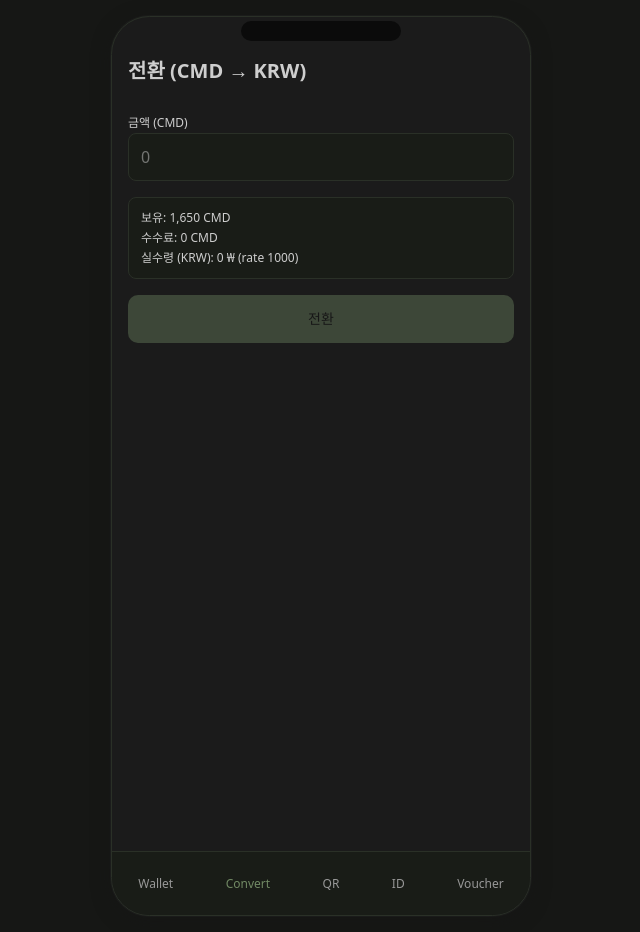
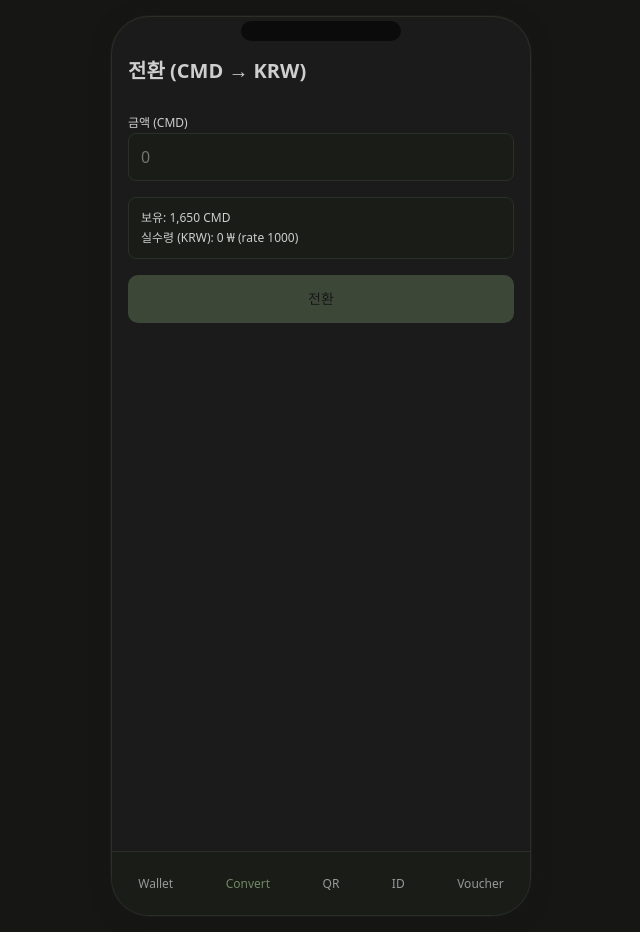
Before and after one commit to yun-sangho/commando, a Next.js app: page /wallet/convert in a window 1280 px wide. Shown: the whole page, without its empty margins (319-959 px from the left). Built offline with nearby package versions, Linux system fonts and the light colour scheme.

Commit message:
fix: remove fee display from conversion page

```diff
--- a/app/wallet/convert/page.tsx
+++ b/app/wallet/convert/page.tsx
@@ -22,7 +22,6 @@ export default function ConvertPage() {
         </div>
         <div className="text-xs space-y-1 bg-card border p-3 rounded-md">
           <p>보유: {wallet.cmd.toLocaleString()} CMD</p>
-          <p>수수료: {fee.toLocaleString(undefined,{maximumFractionDigits:2})} CMD</p>
           <p>실수령 (KRW): {krw>0? krw.toLocaleString(undefined,{maximumFractionDigits:0}) : 0} ₩ (rate {rate})</p>
         </div>
   <button disabled={!(parsed>0) || parsed> wallet.cmd} className="w-full h-12 rounded-lg bg-primary text-primary-foreground disabled:opacity-40 text-sm font-medium">전환</button>
```
